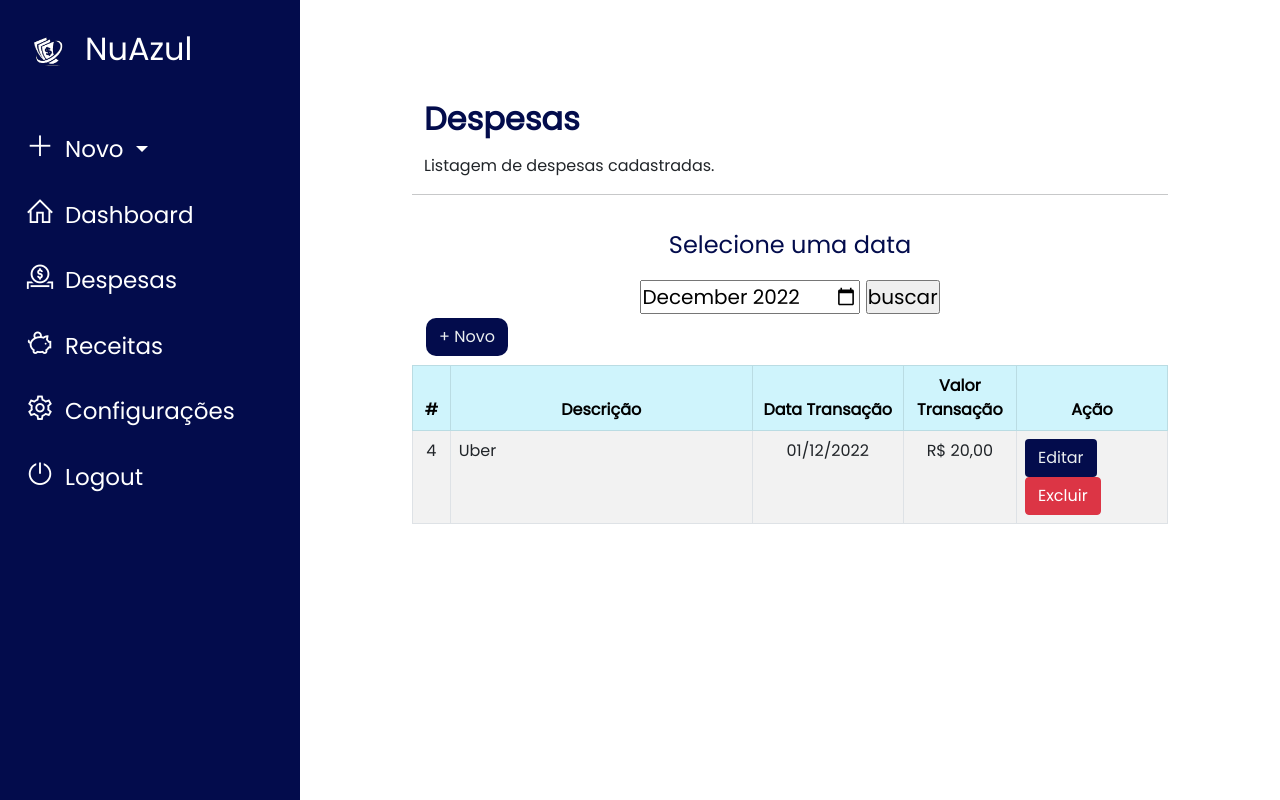
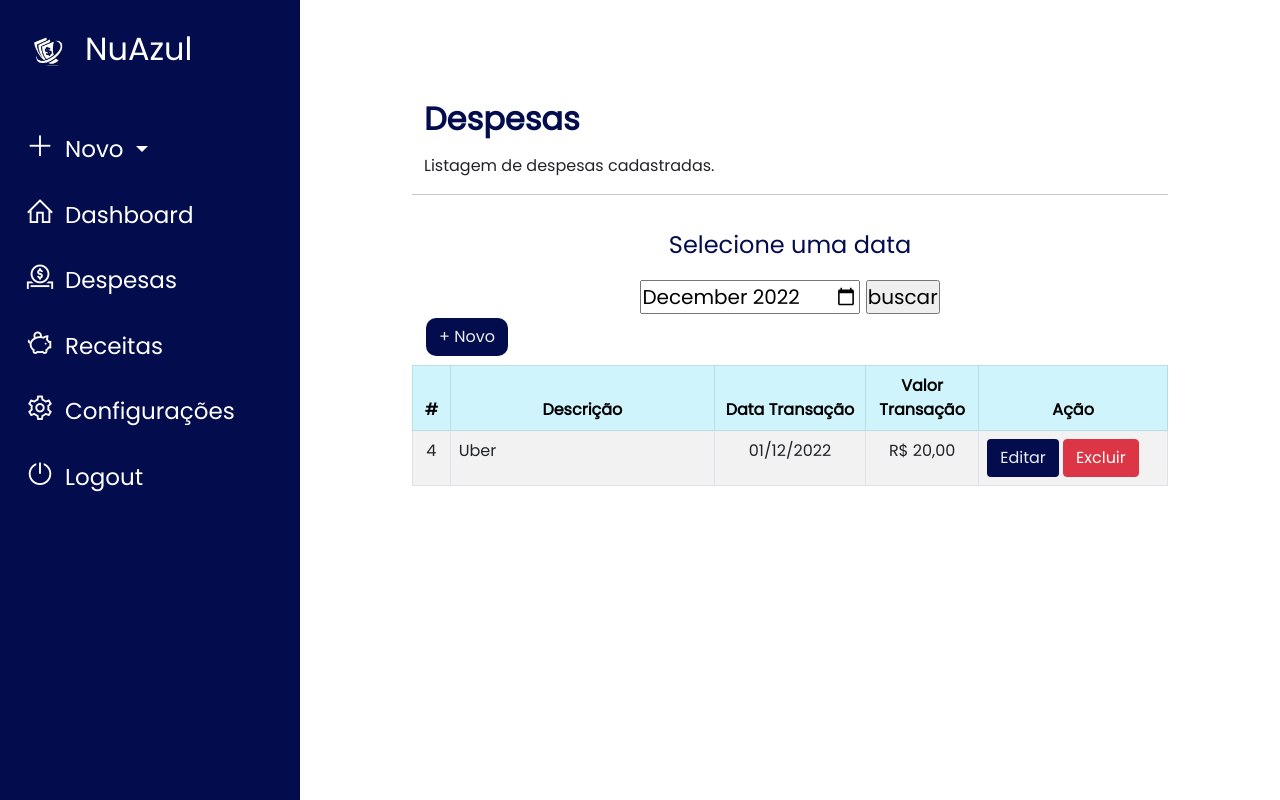
Before and after one commit to leidyAguiar/SistemaFinanceiro, a PHP site: page /despesas.php in a window 1280 px wide. Run offline with PHP 8.4, Linux system fonts and the light colour scheme; a user stored in the database is signed in; data comes from the database, SQL or seed files in the repository.

Commit message:
Update despesas.php

```diff
--- a/despesas.php
+++ b/despesas.php
@@ -68,7 +68,7 @@ mysqli_close($conn);
             <th scope="col">Descrição</th>
             <th scope="col" style="width: 20%;">Data Transação</th>
             <th scope="col" style="width: 15%;">Valor Transação</th>
-            <th scope="col" style="width: 20%;">Ação</th>
+            <th scope="col" style="width: 25%;">Ação</th>
           </tr>
         </thead>
         <tbody>
```
